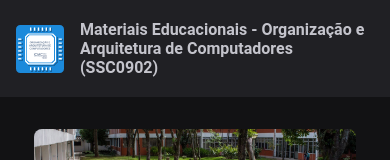
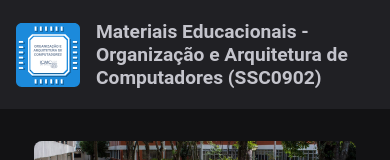
Before and after one commit to GustavoOM/orgarq, a React (Vite) app: page / in a window 390 px wide. Shown: the top 160 px of the page. Built offline with nearby package versions, Linux system fonts and the light colour scheme.

Commit message:
Ajuste no header

```diff
--- a/src/components/Header.module.css
+++ b/src/components/Header.module.css
@@ -20,9 +20,9 @@
 
 @media (max-width: 1040px){
     .header{
-        font-size: 1rem;
+        font-size: 1.2rem;
     }
     .header img{
-        height: 3rem;
+        height: 4rem;
     }
 }
```
